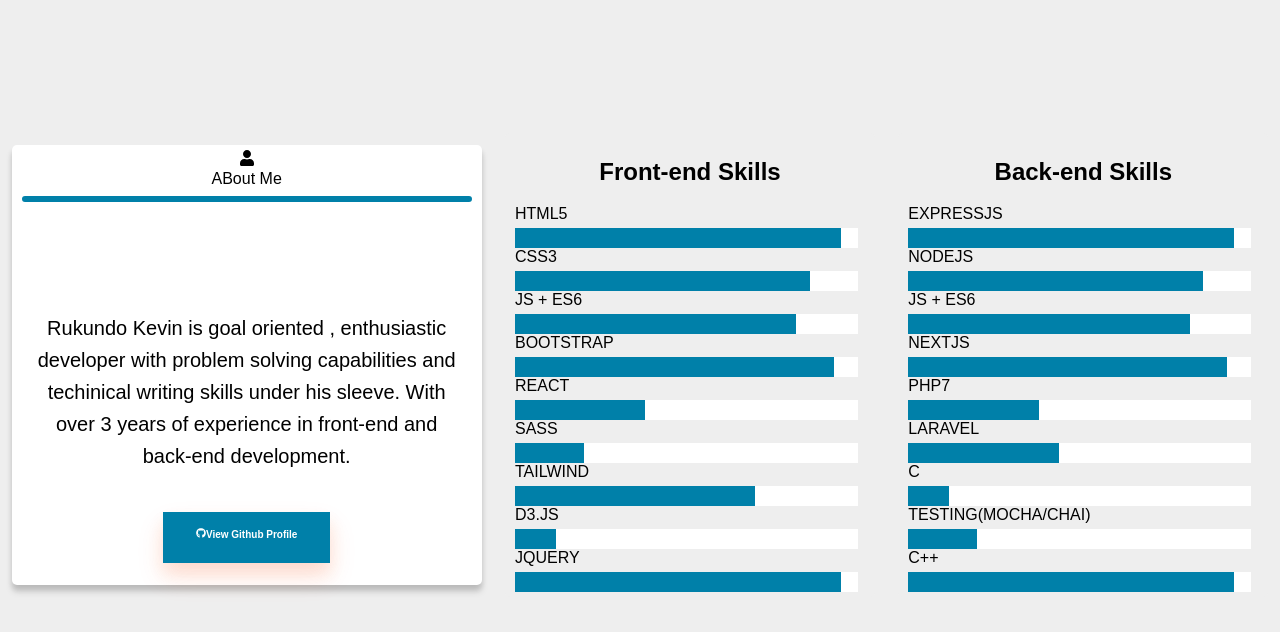
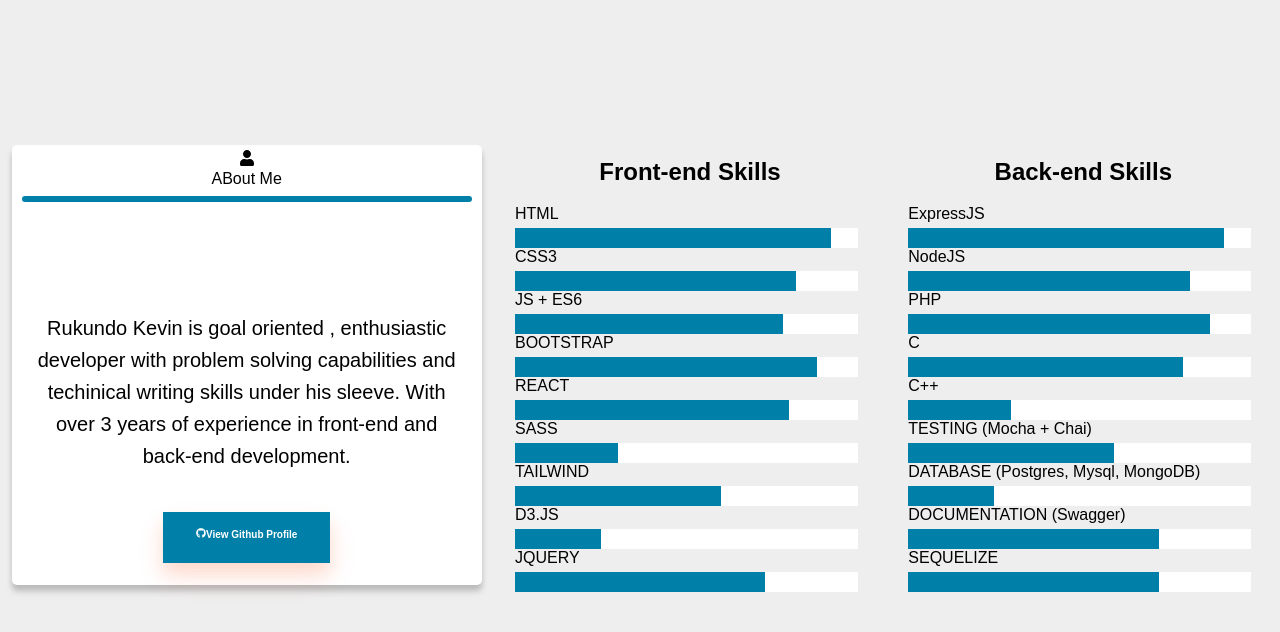
Before and after one commit to rukundo-kevin/upskill-port, a React (Create React App) app: page /about in a window 1280 px wide. Shown: the top 632 px of the page. Built offline with nearby package versions, Linux system fonts and the light colour scheme; a web font is replaced by a local one.

Commit message:
Divide the skills section into skill bar components

```diff
--- /dev/null
+++ b/src/components/Who/SkillBar.js
@@ -0,0 +1,16 @@
+import React from "react";
+
+const SkillBar = ({skill, percentage})=>{
+   const style={width: `${percentage}`}
+
+    return(
+        <span>
+        {skill}
+        <div className="skill-bar">
+            <div className="bar" style={style}></div>
+        </div>
+        </span>
+    )
+}
+
+export default SkillBar;
--- /dev/null
+++ b/src/components/Who/SkillBox.js
@@ -0,0 +1,17 @@
+import React from "react";
+import SkillBar from "./SkillBar";
+
+const SkillBox = ({title, skills}) =>{
+ return(
+    <div className="social skills">
+        <h2 style={{textAlign: "center"}}>{title}</h2>
+       {
+        skills.map(({id, skill, percentage})=>(
+            <SkillBar key={id} skill={skill} percentage={percentage}/>
+        ))
+       }
+    </div>
+ )
+}
+
+export default SkillBox;
--- a/src/components/Who/index.js
+++ b/src/components/Who/index.js
@@ -1,5 +1,7 @@
 import React from "react";
 import { FaGithub, FaUser } from "react-icons/fa";
+import SkillBox from "./SkillBox";
+import skills from "./skills";
 
 const WhoPage = () => {
    return(
@@ -14,93 +16,19 @@ const WhoPage = () => {
           With over 3 years of experience in front-end and back-end development.
       </div>
       <a href="https://www.github.com/rukundo-kevin" target="blank">
-                    <button className="btn github-btn">
+                  <button className="btn github-btn">
                       <FaGithub />
                     View Github Profile
                   </button>
-                </a>
-
+      </a>
       </div>
     </div>
-    <div className="social skills">
-        <h2 style={{textAlign: "center"}}>Front-end Skills</h2>
-        HTML5
-        <div className="skill-bar">
-            <div className="bar" id="html"></div>
-        </div>
-        CSS3
-        <div className="skill-bar">
-            <div className="bar" id="css"></div>
-        </div>
-        JS + ES6
-        <div className="skill-bar">
-            <div className="bar" id="js"></div>
-        </div>
-        BOOTSTRAP
-        <div className="skill-bar">
-            <div className="bar" id="bs"></div>
-        </div>
-          REACT
-        <div className="skill-bar">
-            <div className="bar" id="react"></div>
-        </div>
-          SASS
-        <div className="skill-bar">
-            <div className="bar" id="mocha"></div>
-        </div>
-          TAILWIND
-        <div className="skill-bar">
-            <div className="bar" id="express"></div>
-        </div>
-          D3.JS
-        <div className="skill-bar">
-            <div className="bar" id="d3"></div>
-        </div>
-          JQUERY
-        <div className="skill-bar">
-            <div className="bar" id="c++"></div>
-        </div>
-    </div>
-    <div className="social skills">
-                  <h2 style={{textAlign: "center"}}>Back-end Skills</h2>
-        EXPRESSJS
-        <div className="skill-bar">
-            <div className="bar" id="html"></div>
-        </div>
-        NODEJS
-        <div className="skill-bar">
-            <div className="bar" id="css"></div>
-        </div>
-        JS + ES6
-        <div className="skill-bar">
-            <div className="bar" id="js"></div>
-        </div>
-          NEXTJS
-        <div className="skill-bar">
-            <div className="bar" id="bs"></div>
-        </div>
-          PHP7
-        <div className="skill-bar">
-            <div className="bar" id="react"></div>
-        </div>
-          LARAVEL
-        <div className="skill-bar">
-            <div className="bar" id="nodejs"></div>
-        </div>
-          C
-        <div className="skill-bar">
-            <div className="bar" id="d3"></div>
-        </div>
-          TESTING(MOCHA/CHAI)
-        <div className="skill-bar">
-            <div className="bar" id="mocha"></div>
-        </div>
-          C++
-        <div className="skill-bar">
-            <div className="bar" id="c++"></div>
-        </div>
-    </div>
-  </div>
+     {
+      skills.map(({id, skillEnd, skills})=>(
+        <SkillBox key={id} title={skillEnd} skills={skills}/>
+      ))
+     }
+     </div>
    )
 }
 
--- /dev/null
+++ b/src/components/Who/skills.js
@@ -0,0 +1,34 @@
+
+const skills = [
+    {   id:1,
+        skillEnd:'Front-end Skills',
+        skills:[
+            {id:'1', skill:'HTML', percentage:"92%"},
+            {id:'2',skill:'CSS3', percentage:"82%"},
+            {id:'3',skill:'JS + ES6', percentage:"78%"},
+            {id:'4',skill:'BOOTSTRAP', percentage:"88%"},
+            {id:'5',skill:'REACT', percentage:"80%"},
+            {id:'6',skill:'SASS', percentage:"30%"},
+            {id:'7',skill:'TAILWIND', percentage:"60%"},
+            {id:'8',skill:'D3.JS', percentage:"25%"},
+            {id:'9',skill:'JQUERY', percentage:"73%"},
+
+        ]
+    },
+    {   id:2,
+        skillEnd:'Back-end Skills',
+        skills:[
+            {id:'10', skill:'ExpressJS', percentage:"92%"},
+            {id:'11',skill:'NodeJS', percentage:"82%"},
+            {id:'13',skill:'PHP', percentage:"88%"},
+            {id:'14',skill:'C', percentage:"80%"},
+            {id:'15',skill:'C++', percentage:"30%"},
+            {id:'16',skill:'TESTING (Mocha + Chai)', percentage:"60%"},
+            {id:'17',skill:'DATABASE (Postgres, Mysql, MongoDB)', percentage:"25%"},
+            {id:'18',skill:'DOCUMENTATION (Swagger)', percentage:"73%"},
+            {id:'18',skill:'SEQUELIZE  ', percentage:"73%"},
+        ]
+    }
+]
+
+export default skills;
--- a/src/components/Why/index.js
+++ b/src/components/Why/index.js
@@ -14,8 +14,7 @@ const WhyPage = () =>{
               <IconContext.Provider value={{ color: "#ee354b", className: "fa-1x" }}>
                   <FaLaptop />
               </IconContext.Provider>
-                                 only,
-    I also
+                                  only,    I also
               <IconContext.Provider value={{ color: "#0080A9", className: "fa-1x" }}>
                   <FaHeart />
               </IconContext.Provider>
@@ -43,7 +42,6 @@ const WhyPage = () =>{
           <h4 className="reading-text">Say No More</h4>
           <ReadSvg />
     </div>
-
 </div>
  )
 }
--- a/src/index.css
+++ b/src/index.css
@@ -248,38 +248,6 @@ div#who .bar {
    height: 100%;
    width: 95%;
    background-color: #0080A9;
-}
-
-div#who #css{
-   width: 86%;
-}
-
-div#who #js{
-   width: 82%;
-}
-
-div#who #bs{
-   width: 93%;
-}
-
-div#who #express{
-   width: 70%;
-}
-
-div#who #d3{
-   width: 12%;
-}
-
-div#who #react{
-   width: 38%;
-}
-
-
-div#who #nodejs{
-   width: 44%;
-}
-div#who #mocha{
-   width: 20%;
 }
 
 .about-text{
```
Also changed, not shown: src/components/Header/index.js (line endings or trailing spaces). Lines whose indentation alone changed are shown as unchanged.
